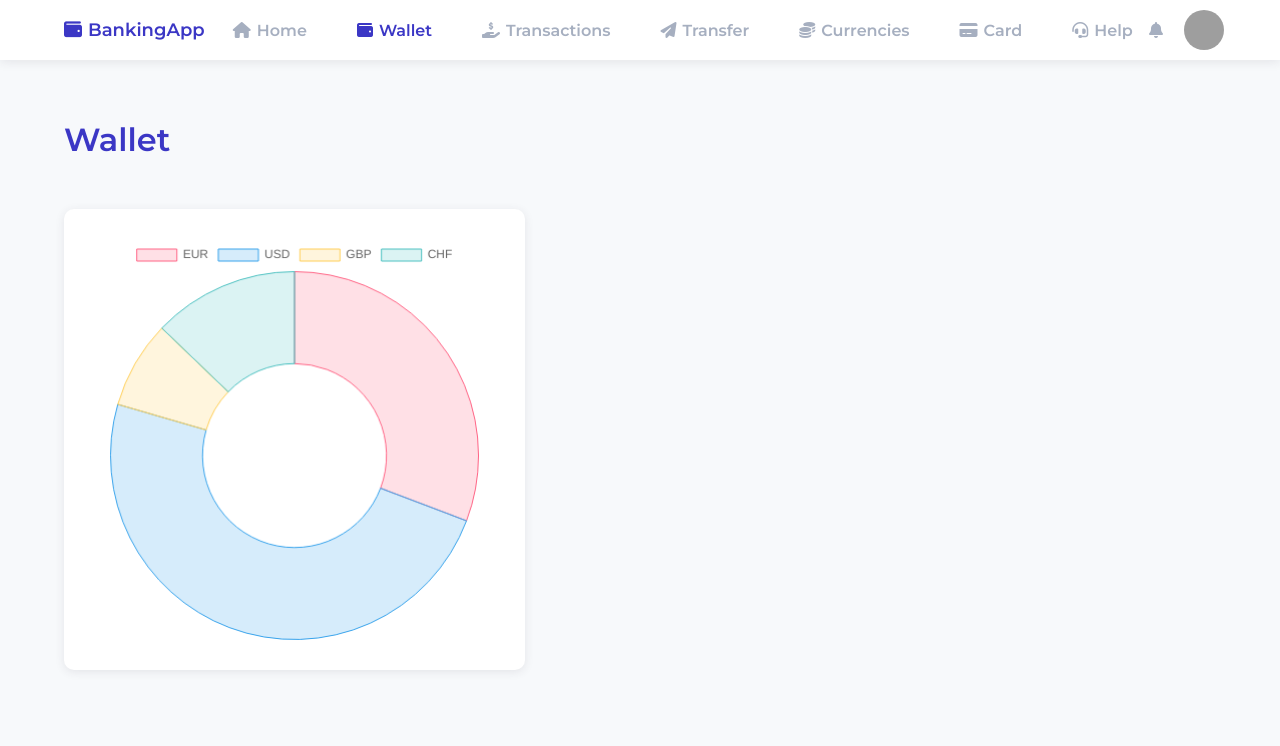
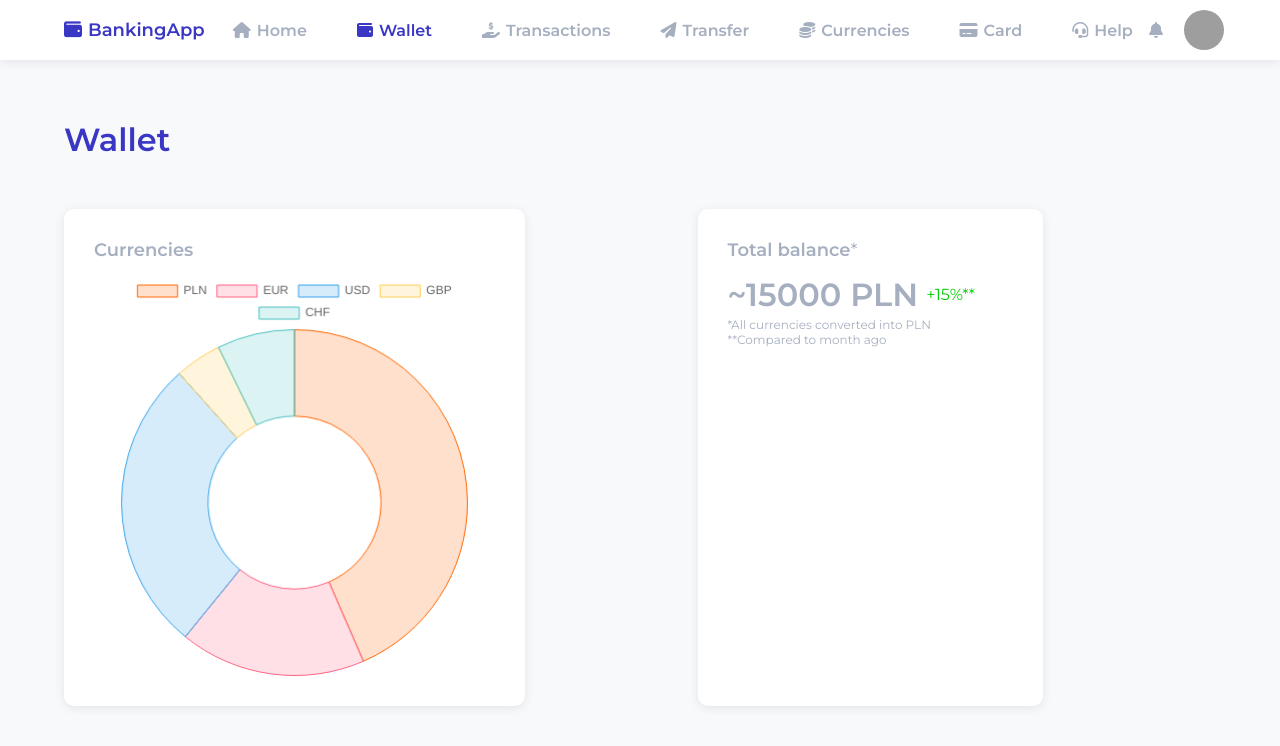
Before and after one commit to MiloszBaranskiDev/BankingApp, a React (Create React App) app: page /wallet in a window 1280 px wide. Shown: the top 746 px of the page. Built offline with nearby package versions, Linux system fonts and the light colour scheme; grey boxes are pictures that could not be loaded.

Commit message:
add balance in Wallet, upload new user image

```diff
--- a/src/elements/Faq/Answer.tsx
+++ b/src/elements/Faq/Answer.tsx
@@ -6,13 +6,17 @@ interface Props {
 }
 
 const StyledAnswer = styled.p`
+  width: 0;
   height: 0;
   padding: 0;
   opacity: 0;
+  overflow: hidden;
   transition: all 0.3s;
   &.show-answer {
+    width: unset;
     height: auto;
     padding: 10px 20px 20px 20px;
+    overflow: unset;
     opacity: 1;
   }
 `;
--- a/src/elements/Profile/ImageButtons.tsx
+++ b/src/elements/Profile/ImageButtons.tsx
@@ -1,3 +1,4 @@
+import { useRef } from "react";
 import styled from "styled-components";
 import StyledButton from "elements/layout/StyledButton";
 
@@ -22,9 +23,24 @@ const StyledImageButtons = styled.div`
 `;
 
 const ImageButtons: React.FC = () => {
+  const uploadInput: any = useRef();
+
+  const handleUpload = () => {
+    uploadInput.current.click();
+    uploadInput.current.addEventListener(
+      "change",
+      (e: { target: { files: (Blob | MediaSource)[] } }) => {
+        console.log(URL.createObjectURL(e.target.files[0]));
+      }
+    );
+  };
+
   return (
     <StyledImageButtons>
-      <StyledButton as="button">Upload new photo</StyledButton>
+      <input ref={uploadInput} type="file" accept="image/*" hidden />
+      <StyledButton onClick={handleUpload} as="button">
+        Upload new photo
+      </StyledButton>
       <StyledButton as="button">Remove</StyledButton>
     </StyledImageButtons>
   );
--- /dev/null
+++ b/src/elements/Wallet/BalanceAmount.tsx
@@ -0,0 +1,25 @@
+import styled from "styled-components";
+
+const StyledBalanceAmount = styled.p`
+  display: flex;
+  align-items: center;
+  margin-bottom: 3px;
+  font-size: ${(props) => props.theme.typography.size_title};
+  font-weight: ${(props) => props.theme.typography.weight_bold};
+  span {
+    margin-left: 8px;
+    color: #00cf00;
+    font-size: ${(props) => props.theme.typography.size_normal};
+    font-weight: ${(props) => props.theme.typography.weight_normal};
+  }
+`;
+
+const BalanceAmount: React.FC = () => {
+  return (
+    <StyledBalanceAmount>
+      ~15000 PLN <span>+15%**</span>
+    </StyledBalanceAmount>
+  );
+};
+
+export default BalanceAmount;
--- /dev/null
+++ b/src/elements/Wallet/BalanceInfo.tsx
@@ -0,0 +1,16 @@
+import styled from "styled-components";
+
+const StyledBalanceInfo = styled.p`
+  font-size: ${(props) => props.theme.typography.size_extra_small};
+`;
+
+const BalanceInfo: React.FC = () => {
+  return (
+    <>
+      <StyledBalanceInfo>*All currencies converted into PLN</StyledBalanceInfo>
+      <StyledBalanceInfo>**Compared to month ago</StyledBalanceInfo>
+    </>
+  );
+};
+
+export default BalanceInfo;
--- a/src/parts/Profile/UserImage.tsx
+++ b/src/parts/Profile/UserImage.tsx
@@ -1,3 +1,4 @@
+import { useState } from "react";
 import styled from "styled-components";
 import Image from "elements/Profile/Image";
 import ImageButtons from "elements/Profile/ImageButtons";
@@ -8,6 +9,8 @@ const StyledUserImage = styled.div`
 `;
 
 const UserImage: React.FC = () => {
+  const [imageInput, setImageInput] = useState<string>();
+
   return (
     <StyledUserImage>
       <Image />
--- /dev/null
+++ b/src/parts/Wallet/Balance.tsx
@@ -0,0 +1,34 @@
+import styled from "styled-components";
+import StyledHeading from "elements/layout/StyledHeading";
+import BalanceAmount from "elements/Wallet/BalanceAmount";
+import BalanceInfo from "elements/Wallet/BalanceInfo";
+
+const StyledBalance = styled.div`
+  padding: ${(props) => props.theme.tilePadding};
+  border-radius: ${(props) => props.theme.radius};
+  background-color: ${(props) => props.theme.colors.bgc};
+  box-shadow: ${(props) => props.theme.shadow};
+  @media (min-width: ${(props) => props.theme.breakpoints.tablet}) {
+    flex-basis: 30%;
+    margin-right: auto;
+  }
+  h2 {
+    span {
+      font-weight: ${(props) => props.theme.typography.weight_normal};
+    }
+  }
+`;
+
+const Balance: React.FC = () => {
+  return (
+    <StyledBalance>
+      <StyledHeading>
+        Total balance<span>*</span>
+      </StyledHeading>
+      <BalanceAmount />
+      <BalanceInfo />
+    </StyledBalance>
+  );
+};
+
+export default Balance;
--- a/src/parts/Wallet/Chart.tsx
+++ b/src/parts/Wallet/Chart.tsx
@@ -1,6 +1,7 @@
 import styled from "styled-components";
 import { Chart as ChartJS, ArcElement, Tooltip, Legend } from "chart.js";
 import { Doughnut } from "react-chartjs-2";
+import StyledHeading from "elements/layout/StyledHeading";
 
 interface IChartData {
   labels: string[];
@@ -32,17 +33,19 @@ const StyledChart = styled.div`
 ChartJS.register(ArcElement, Tooltip, Legend);
 
 const chartData: IChartData = {
-  labels: ["EUR", "USD", "GBP", "CHF"],
+  labels: ["PLN", "EUR", "USD", "GBP", "CHF"],
   datasets: [
     {
-      data: [12, 19, 3, 5],
+      data: [30, 12, 19, 3, 5],
       backgroundColor: [
+        "rgba(255, 102, 0, 0.2)",
         "rgba(255, 99, 132, 0.2)",
         "rgba(54, 162, 235, 0.2)",
         "rgba(255, 206, 86, 0.2)",
         "rgba(75, 192, 192, 0.2)",
       ],
       borderColor: [
+        "rgba(255, 102, 0, 1)",
         "rgba(255, 99, 132, 1)",
         "rgba(54, 162, 235, 1)",
         "rgba(255, 206, 86, 1)",
@@ -56,6 +59,7 @@ const chartData: IChartData = {
 const Chart: React.FC = () => {
   return (
     <StyledChart>
+      <StyledHeading>Currencies</StyledHeading>
       <Doughnut data={chartData} />
     </StyledChart>
   );
--- a/src/views/Wallet.tsx
+++ b/src/views/Wallet.tsx
@@ -1,6 +1,7 @@
 import styled from "styled-components";
 import StyledPageTitle from "elements/layout/StyledPageTitle";
 import Chart from "parts/Wallet/Chart";
+import Balance from "parts/Wallet/Balance";
 
 const StyledBox = styled.div`
   margin-top: 30px;
@@ -16,6 +17,7 @@ const Wallet: React.FC = () => {
       <StyledPageTitle>Wallet</StyledPageTitle>
       <StyledBox>
         <Chart />
+        <Balance />
       </StyledBox>
     </>
   );
```
